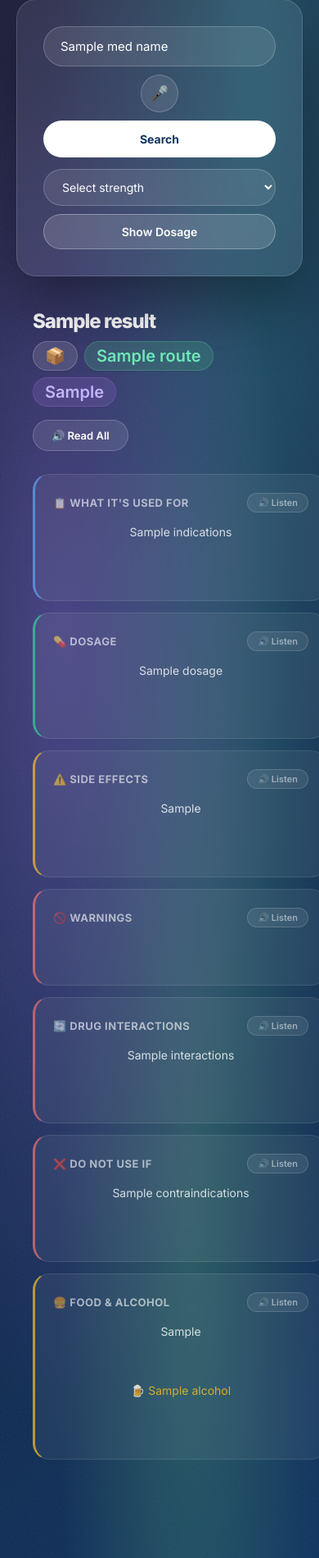
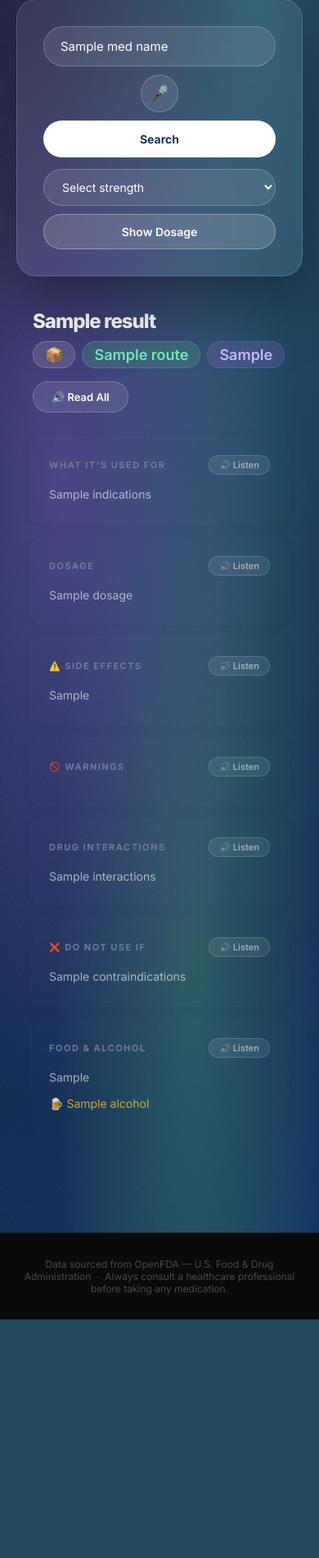
Before and after one commit to shahadzein/pharmindex, a Flask app: template templates/index.html in a window 390 px wide. Shown: the part 351-2251 px from the top of the page at 82% size. After the commit the page ends 1960 px from the top, so only its background shows below. Run offline with Flask 3, Linux system fonts and the light colour scheme; the template is opened without the code that fills it: most values are stand-ins (such as "Sample title", 1, 10 or a date in 2020).

Commit message:
fix mobile

```diff
--- a/templates/index.html
+++ b/templates/index.html
@@ -256,7 +256,7 @@
     .badge {
       padding: 5px 14px;
       border-radius: 50px;
-      font-size: 20px;
+      font-size: 18px;
       font-weight: 600;
       backdrop-filter: blur(8px);
     }
@@ -285,21 +285,24 @@
       gap: 14px;
     }
 
-    .card {
-      background: rgba(255,255,255,0.06);
-      backdrop-filter: blur(16px);
-      -webkit-backdrop-filter: blur(16px);
-      border: 1px solid rgba(255,255,255,0.1);
-      border-radius: 20px;
-      padding: 22px;
-      transition: background 0.2s;
+   .card {
+      border-radius: 16px;
+      padding: 24px;
+      transition: transform 0.2s ease, box-shadow 0.2s ease;
+      box-shadow: 0 2px 12px rgba(0,0,0,0.06);
+      position: relative;
+      border: none;
+      border-left: none;
+      border-top: none;
+      border-bottom: none;
+      border-right: none;
     }
     .card:hover { background: rgba(255,255,255,0.09); }
 
-    .card.warning { border-left: 3px solid rgba(248,113,113,0.7); }
-    .card.caution { border-left: 3px solid rgba(251,191,36,0.7); }
-    .card.info    { border-left: 3px solid rgba(96,165,250,0.7); }
-    .card.safe    { border-left: 3px solid rgba(52,211,153,0.7); }
+    .card.warning { border: none; }
+    .card.caution { border: none; }
+    .card.info    { border: none; }
+    .card.safe    { border: none; }
 
     .card-header {
       display: flex;
@@ -308,18 +311,44 @@
       margin-bottom: 12px;
     }
 
-    .card h3 {
-      font-size: 13px;
+   .card h3 {
+      font-size: 11px;
       font-weight: 700;
-      letter-spacing: 0.5px;
+      letter-spacing: 1.5px;
       text-transform: uppercase;
-      color: rgba(255,255,255,0.6);
+      color: #6b7a99;
+      display: flex;
+      align-items: center;
+      gap: 6px;
     }
+
+    .card h3 span.emoji { display: none; }
 
     .card p {
       font-size: 14px;
-      color: rgba(255,255,255,0.8);
       line-height: 1.75;
+      text-align: left;
+      margin: 0;
+    }
+
+    @media (max-width: 600px) {
+      .card p {
+        text-align: left;
+      }
+      .cards-grid {
+        grid-template-columns: 1fr;
+      }
+      .card {
+        width: 100%;
+      }
+      .results-panel {
+        padding: 0 16px;
+        width: 100%;
+        overflow: hidden;
+      }
+      .drug-header {
+        padding: 0 4px;
+      }
     }
 
     .listen-btn {
@@ -409,7 +438,7 @@
     <div class="cards-grid">
       <div class="card info">
         <div class="card-header">
-          <h3>📋 What it's used for</h3>
+          <h3> What it's used for</h3>
           <button class="listen-btn" onclick="speak(this.closest('.card').querySelector('p').innerText)">🔊 Listen</button>
         </div>
         <p>{{ result.indications }}</p>
@@ -417,7 +446,7 @@
 
       <div class="card safe">
         <div class="card-header">
-          <h3>💊 Dosage</h3>
+          <h3> Dosage</h3>
           <button class="listen-btn" onclick="speak(this.closest('.card').querySelector('p').innerText)">🔊 Listen</button>
         </div>
         <p>{{ result.dosage }}</p>
@@ -441,7 +470,7 @@
 
       <div class="card warning">
         <div class="card-header">
-          <h3>🔄 Drug Interactions</h3>
+          <h3> Drug Interactions</h3>
           <button class="listen-btn" onclick="speak(this.closest('.card').querySelector('p').innerText)">🔊 Listen</button>
         </div>
         <p>{{ result.interactions }}</p>
@@ -457,7 +486,7 @@
 
       <div class="card caution">
         <div class="card-header">
-          <h3>🍔 Food & Alcohol</h3>
+          <h3> Food & Alcohol</h3>
           <button class="listen-btn" onclick="speak(this.closest('.card').querySelector('p').innerText)">🔊 Listen</button>
         </div>
         <p>{{ result.food_interactions }}</p>
```
